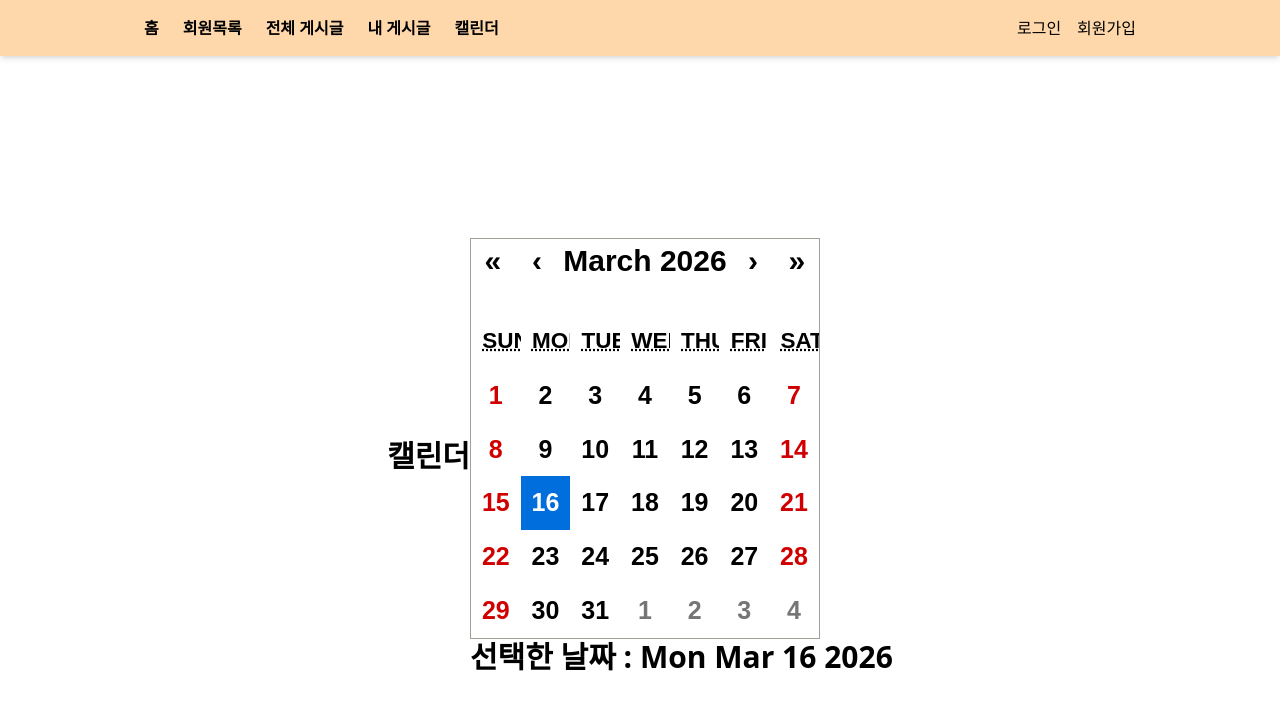
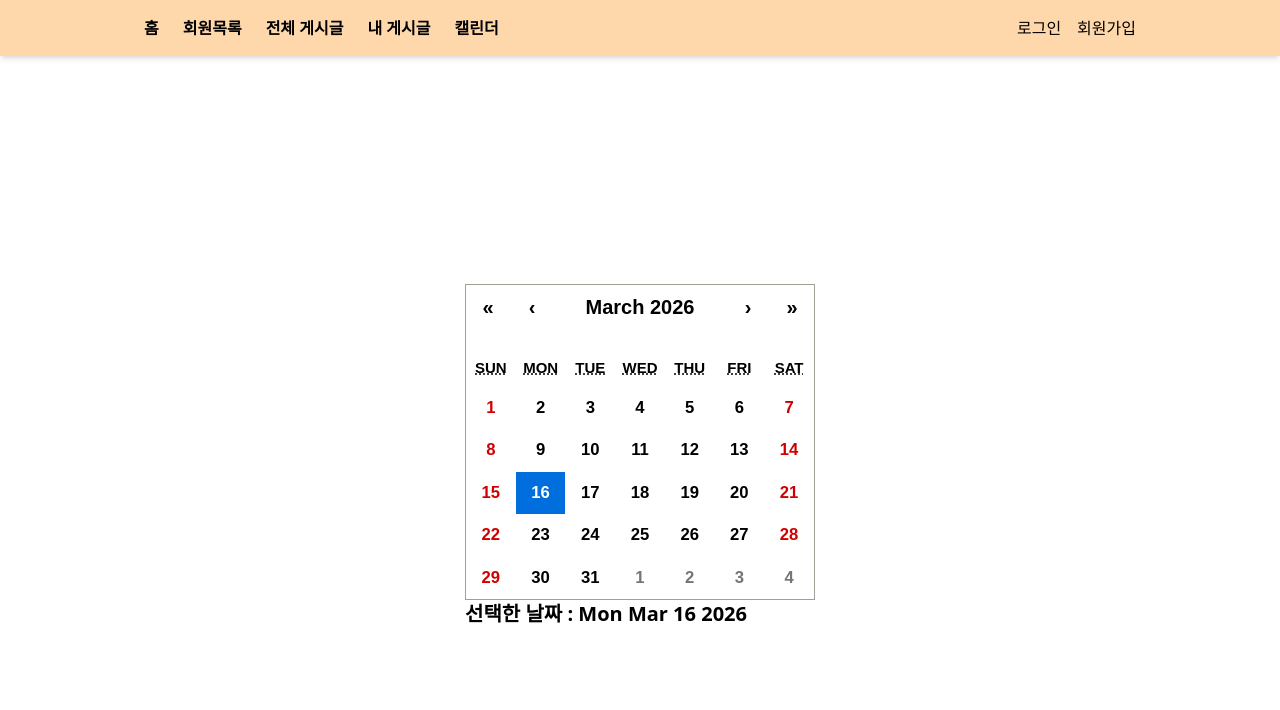
Before and after one commit to PARKJAEKYUNG0525/Blog_mini_project, a React (Vite) app: page /Calender in a window 1280 px wide. Shown: the top 710 px of the page. Built offline with nearby package versions, Linux system fonts and the light colour scheme.

Commit message:
edit calendar

```diff
--- a/src/components/Calender.jsx
+++ b/src/components/Calender.jsx
@@ -3,8 +3,7 @@
 
 const Calender = () => {
     return (
-        <div className="flex justify-center items-center h-screen text-3xl font-bold">
-            캘린더
+        <div className="flex justify-center items-center h-screen text-xl font-bold">
             <MyCalendar />
         </div>
     );
```
